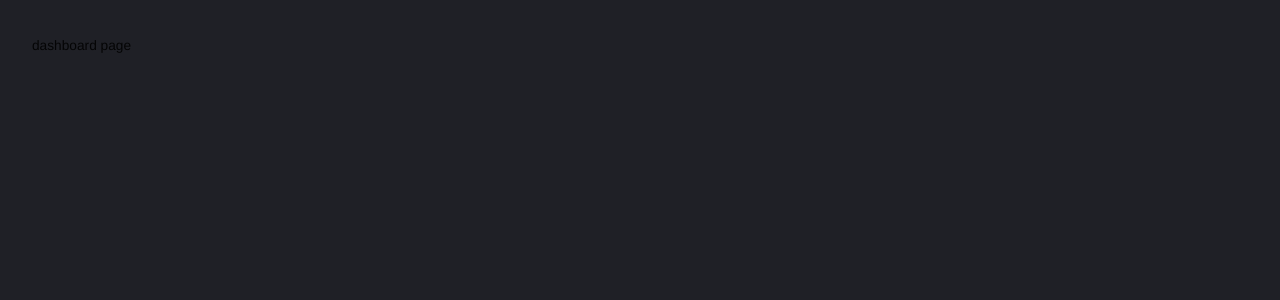
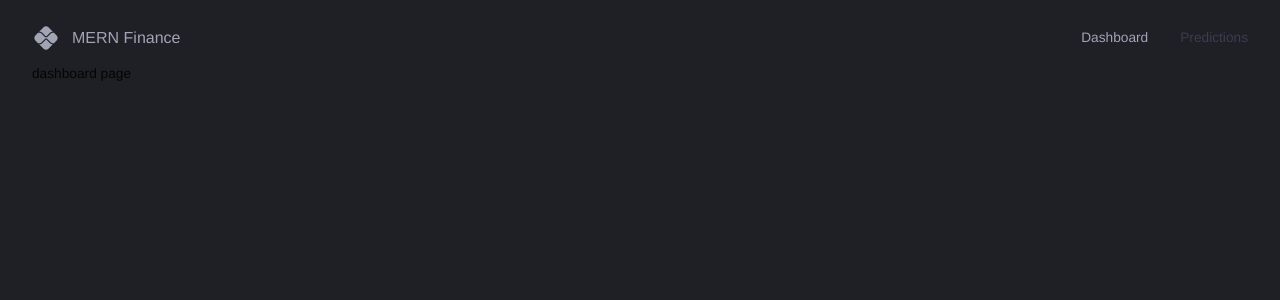
Before and after one commit to wmiq84/mern-finance, a React (Vite) app in the folder client/: page / in a window 1280 px wide. Shown: the top 300 px of the page. Built offline with nearby package versions, Linux system fonts and the light colour scheme.

Commit message:
Complete navbar

```diff
--- a/client/src/scenes/navbar/index.tsx
+++ b/client/src/scenes/navbar/index.tsx
@@ -1,5 +1,6 @@
 import { useState } from 'react';
 import { Link } from 'react-router-dom';
+import PixIcon from '@mui/icons-material/Pix';
 import { Box, Typography, useTheme } from '@mui/material';
 import FlexBetween from '@/components/FlexBetween';
 
@@ -11,9 +12,38 @@
 	return (
 		<FlexBetween mb="0.25rem" p="0.5rem 0rem" color={palette.grey[300]}>
 			{/* Left side of navbar */}
-            <FlexBetween gap="0.75rem">
-
-            </FlexBetween>
+			<FlexBetween gap="0.75rem">
+				<PixIcon sx={{ fontSize: '28px' }} />
+				<Typography variant="h4" fontSize="16px">
+					MERN Finance
+				</Typography>
+			</FlexBetween>
+			<FlexBetween gap="2rem">
+				<Box sx={{ '&:hover': { color: palette.primary[100] } }}>
+					<Link
+						to="/"
+						onClick={() => setSelected('dashboard')}
+						style={{
+							color: selected === 'dashboard' ? 'inherit' : palette.grey[700],
+							textDecoration: 'inherit',
+						}}
+					>
+						Dashboard
+					</Link>
+				</Box>
+				<Box sx={{ '&:hover': { color: palette.primary[100] } }}>
+					<Link
+						to="/predictions"
+						onClick={() => setSelected('predictions')}
+						style={{
+							color: selected === 'predictions' ? 'inherit' : palette.grey[700],
+							textDecoration: 'inherit',
+						}}
+					>
+						Predictions
+					</Link>
+				</Box>{' '}
+			</FlexBetween>
 		</FlexBetween>
 	);
 };
```
